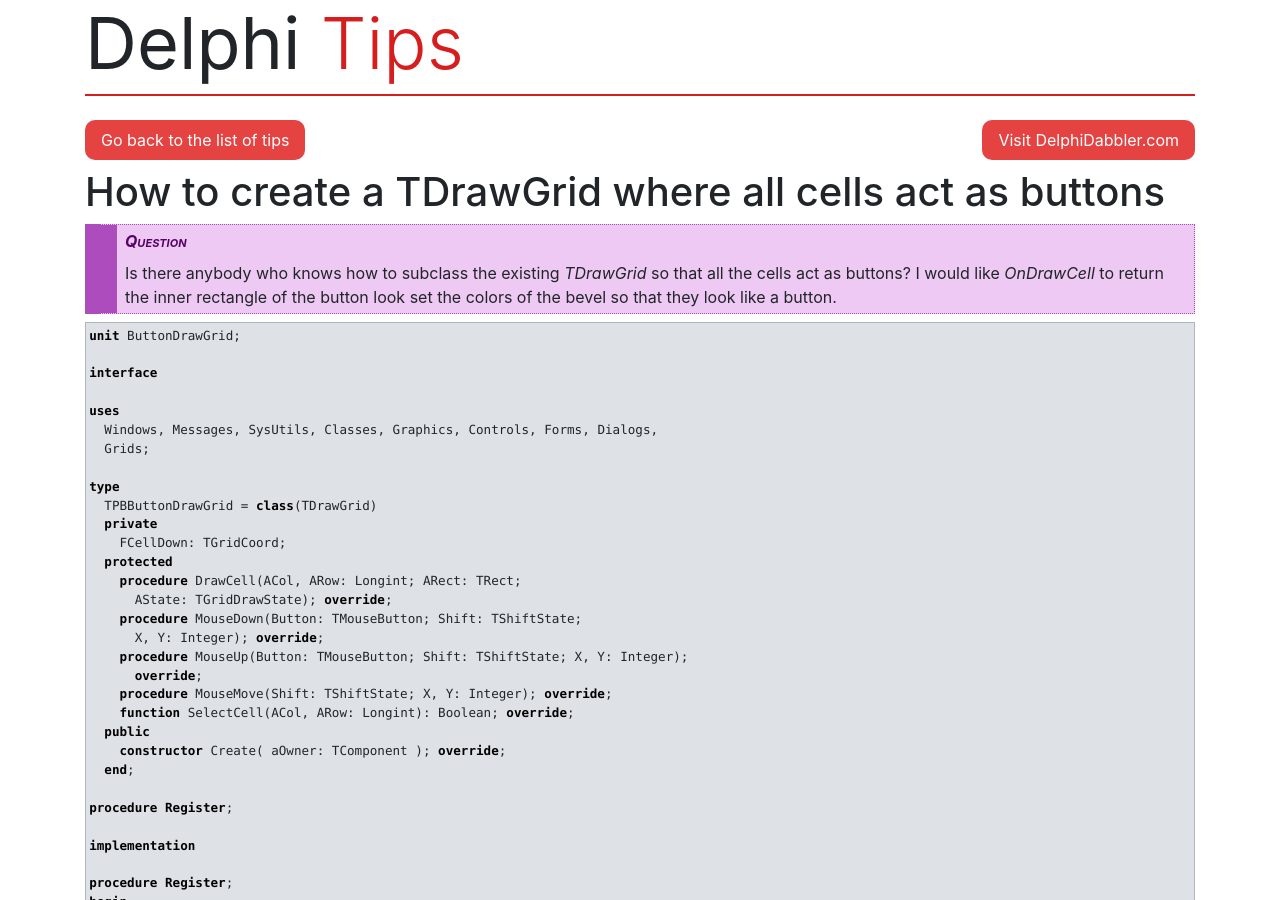
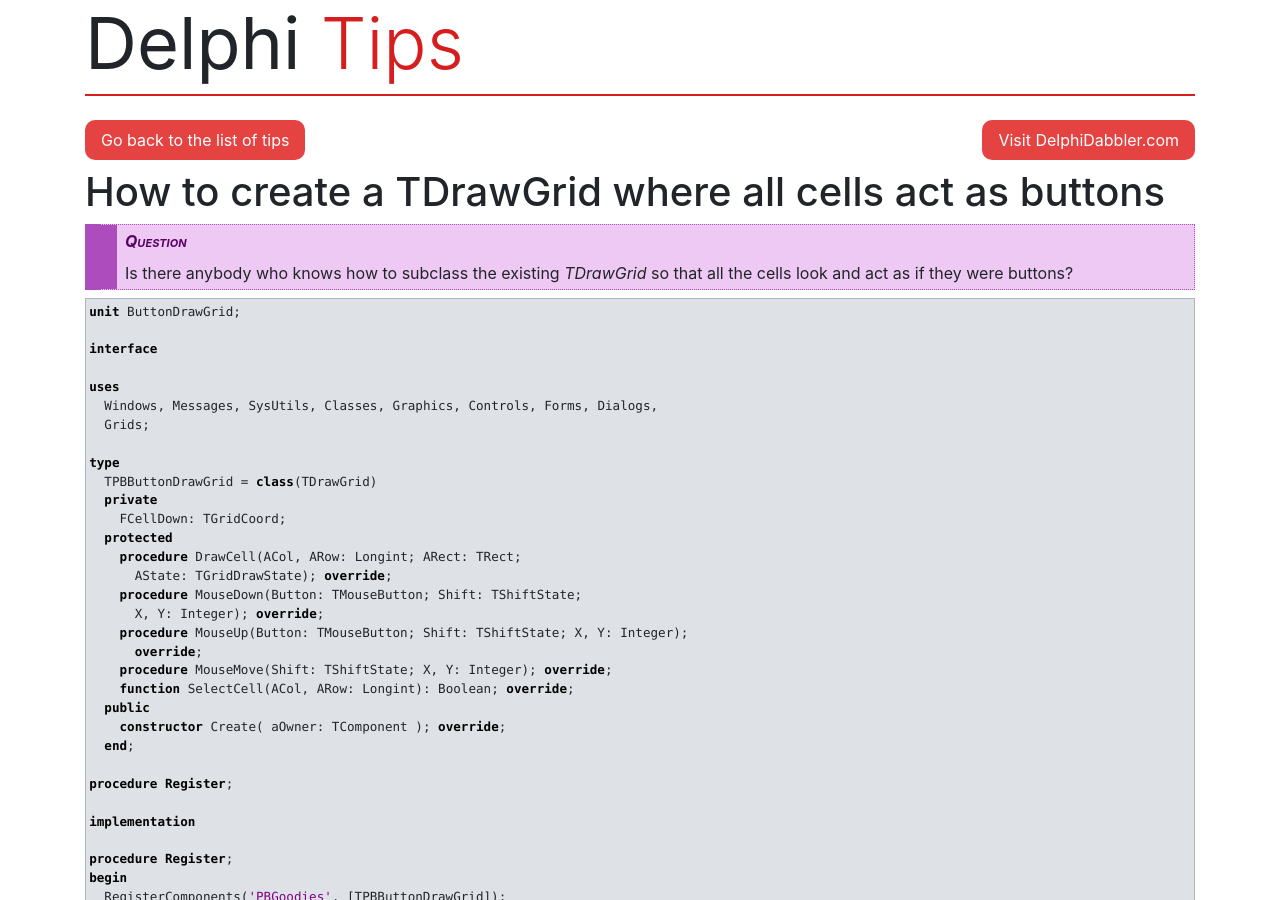
Before and after one commit to delphidabbler/delphi-tips, a Jekyll site: the page built from docs/_tips/206.html, in a window 1280 px wide and 900 px high. Built offline with Jekyll 4.4.1, drawn with Linux system fonts in a browser that asks for light colours.

Commit message:
Fix garbled question in tip 206. Fixes #30

```diff
--- a/docs/_tips/206.html
+++ b/docs/_tips/206.html
@@ -13,9 +13,7 @@
   </div>
   <div class="content">
     Is there anybody who knows how to subclass the existing <var>TDrawGrid</var>
-    so that all the cells act as buttons? I would like <var>OnDrawCell</var> to
-    return the inner rectangle of the button look set the colors of the bevel so
-    that they look like a button.
+    so that all the cells look and act as if they were buttons?
   </div>
 </div>
 
```
